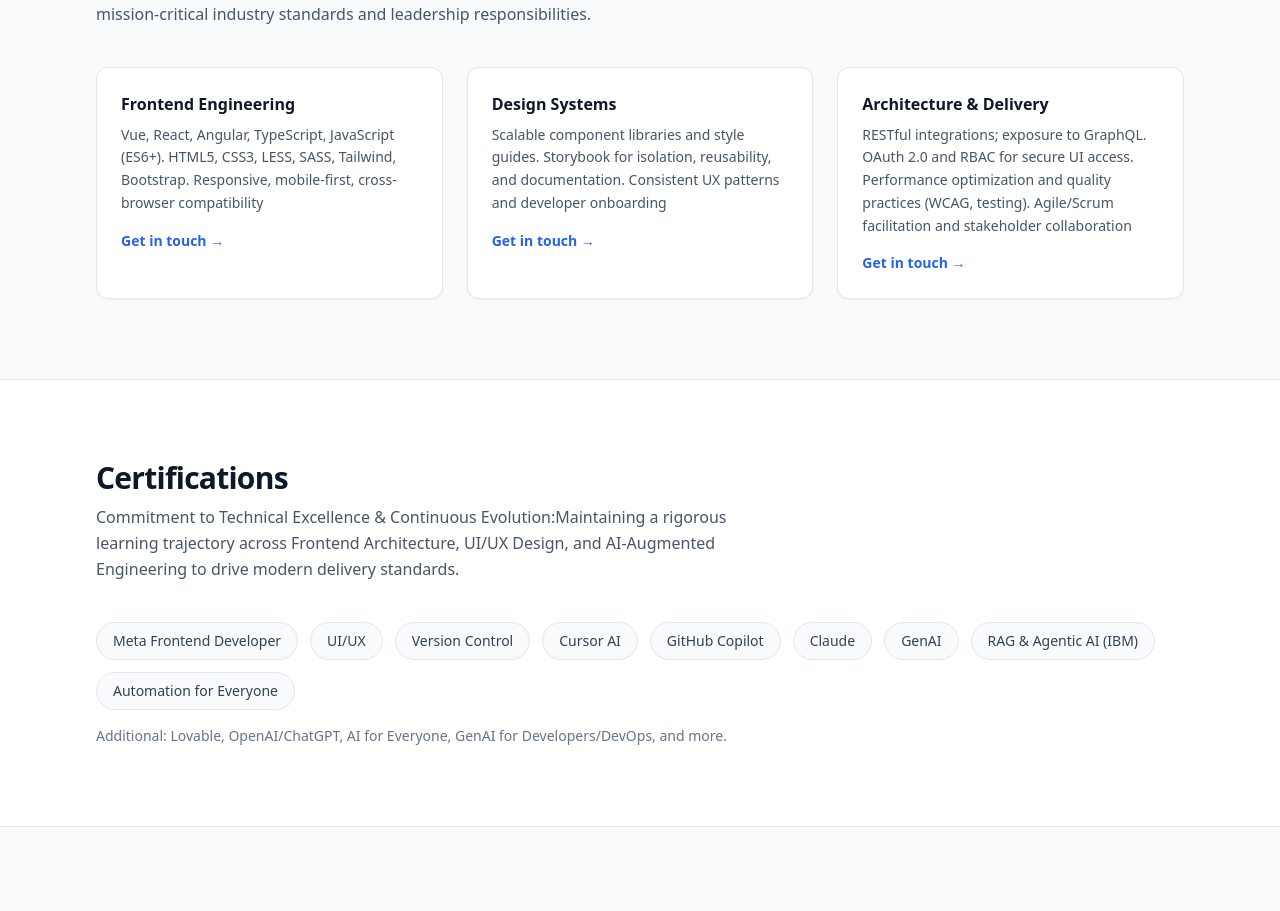
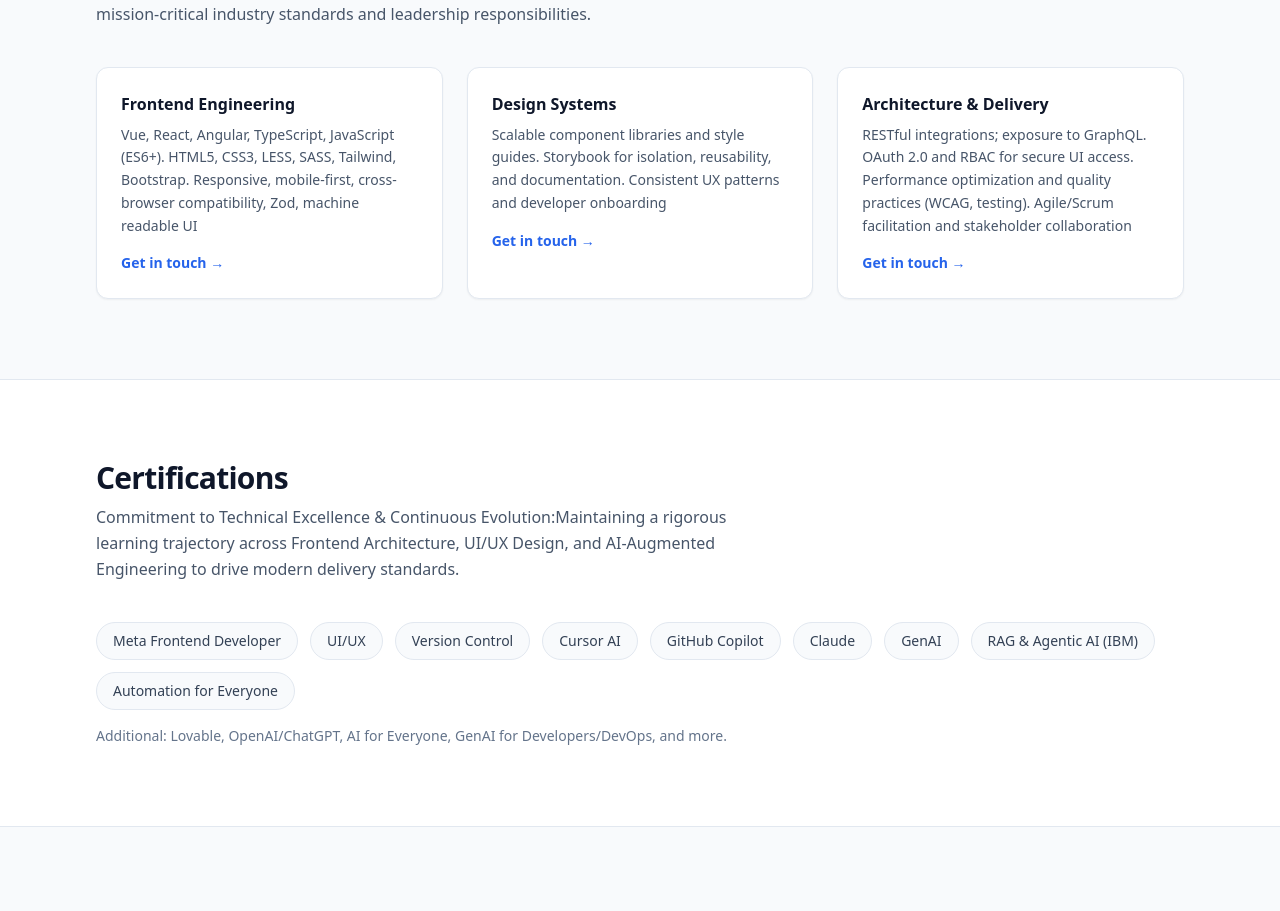
Before and after one commit to ManjuriChd/frontend-lead-portfolio, a Vue app: page / in a window 1280 px wide. Shown: the part 2629-3540 px from the top of the page. Built offline with nearby package versions, Linux system fonts and the light colour scheme.

Commit message:
added skills

```diff
--- a/src/locales/de.ts
+++ b/src/locales/de.ts
@@ -38,7 +38,7 @@
       items: [
         'Vue, React, Angular, TypeScript, JavaScript (ES6+)',
         'HTML5, CSS3, LESS, SASS, Tailwind, Bootstrap',
-        'Responsives, mobile-first Design und Cross-Browser-Kompatibilität'
+        'Responsives, mobile-first Design und Cross-Browser-Kompatibilität, Zod, machine readable UI'
       ]
     },
     {
--- a/src/locales/en.ts
+++ b/src/locales/en.ts
@@ -38,7 +38,7 @@
       items: [
         'Vue, React, Angular, TypeScript, JavaScript (ES6+)',
         'HTML5, CSS3, LESS, SASS, Tailwind, Bootstrap',
-        'Responsive, mobile-first, cross-browser compatibility'
+        'Responsive, mobile-first, cross-browser compatibility, Zod, machine readable UI'
       ]
     },
     {
--- a/src/locales/fr.ts
+++ b/src/locales/fr.ts
@@ -38,7 +38,7 @@
       items: [
         'Vue, React, Angular, TypeScript, JavaScript (ES6+)',
         'HTML5, CSS3, LESS, SASS, Tailwind, Bootstrap',
-        'Responsive, mobile-first, compatibilité multi-navigateurs'
+        'Responsive, mobile-first, compatibilité multi-navigateurs, Zod, machine readable UI'
       ]
     },
     {
```
